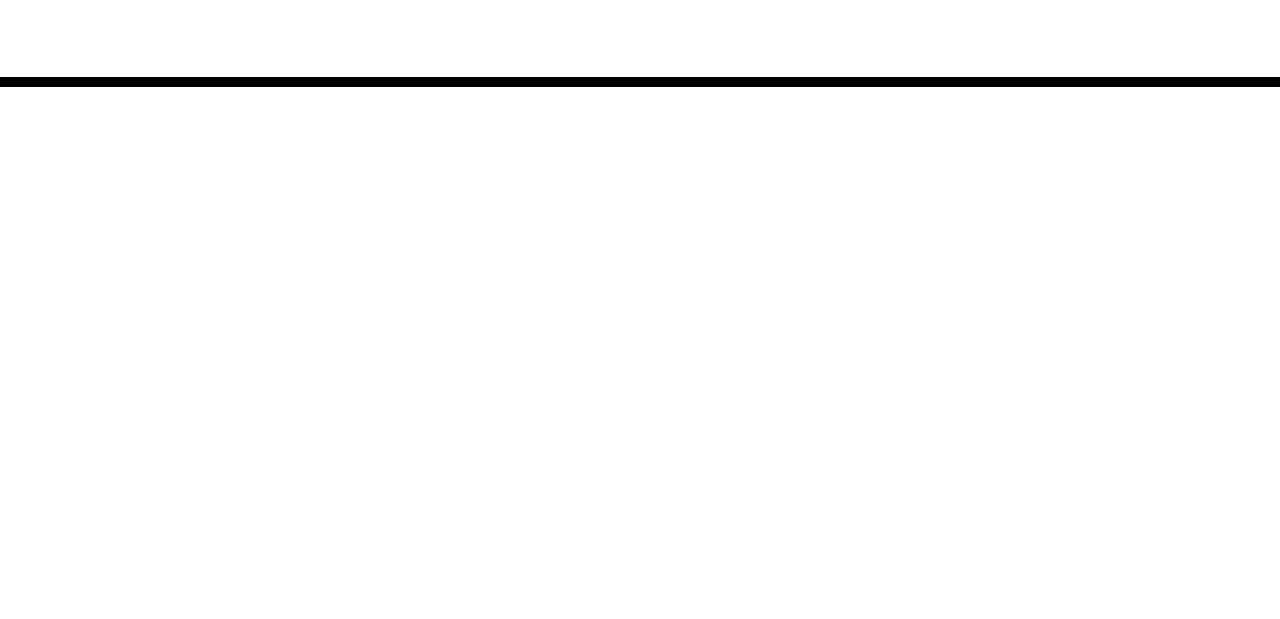
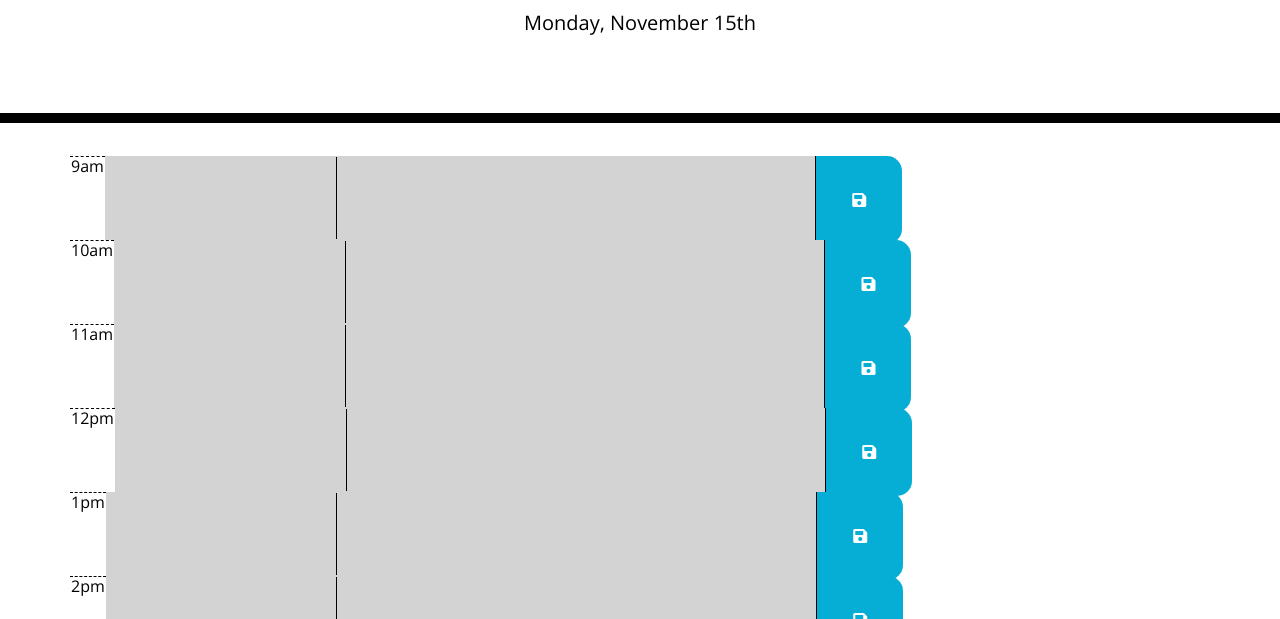
Before and after one commit to Namagaii/NR-Day-Planner, a plain HTML site: page index.html in a window 1280 px wide. Shown: the part 181-800 px from the top of the page. Drawn offline with nearby package versions, Linux system fonts and the light colour scheme; files that its build step writes are made by us from their sources.

Commit message:
Implemented and tested all features for the website.

```diff
--- a/assets/css/style.css
+++ b/assets/css/style.css
@@ -2,6 +2,8 @@ body {
   font-family: 'Open Sans', sans-serif;
   font-size: 16px;
   line-height: 1;
+  width: 100%;
+  height: 100%;
 }
 
 textarea {
@@ -10,7 +12,7 @@ textarea {
   resize: none;
   color: #000000;
   border-left: 1px solid black;
-  padding: 10px;
+  padding: 25px;
 }
 
 .jumbotron {
@@ -23,17 +25,21 @@ textarea {
 
 .description {
   white-space: pre-wrap;
+  width: 80%;
 }
 
 .time-block {
   text-align: center;
   border-radius: 15px;
+  width: 100%;
 }
 
 .row {
   white-space: pre-wrap;
   height: 80px;
+  width: 80%;
   border-top: 1px solid white;
+  margin-bottom: 4px;
 }
 
 .hour {
--- a/assets/javascript/script.js
+++ b/assets/javascript/script.js
@@ -0,0 +1,103 @@
+var time = moment();
+//Show date
+$("#currentDay").text(time.format('dddd, MMMM Do'));
+//element constants
+const timeBlockEl = $(".time-block");
+// variables
+var hour = moment().hours();
+var timeBlocks = [];
+let chronoDictionary = ["past", "present", "future"];
+//Create the timeblock elements
+for (let i = 9, count = 0; i <= 17; i++, count++){
+    let timeBlock = CreateTimeBlock(count, GetChronoOrder(time.diff(GetOffsetMoment(i), 'hours')));
+    timeBlock.hourCol.text(ConvertTime(i));
+    timeBlocks.push(timeBlock);
+    timeBlockEl.append(timeBlock.row);
+}
+
+// Read local storage for saved text and write it
+timeBlocks.forEach(element => {
+    if (localStorage.getItem("TimeBlockData"+element.index)){
+        element.textArea.text(JSON.parse(localStorage.getItem("TimeBlockData"+element.index)));
+    }
+});
+
+timeBlockEl.on("click", SaveTextData);
+
+function SaveTextData(event){
+    if(event.target.tagName === "I"){
+        let index = event.target.id;
+        let text = timeBlocks[index].textArea[0].value;
+        if (!localStorage.getItem("TimeBlockData"+index) && text === "") {return;}
+        localStorage.setItem("TimeBlockData"+index, JSON.stringify(text));
+        ClearEmptyStorage();
+    }
+}
+
+function CreateTimeBlock(p_index, p_chronoRelation){
+    let _row = $("<tr>");
+    _row.attr("class", "row");
+    // Hour Col
+    let _hourCol = $("<td>");
+    _hourCol.attr("class", "hour");
+    // Text Input col
+    let _textCol = $("<td>");
+    _textCol.attr("class", "description " + chronoDictionary[p_chronoRelation]);
+    let _textArea = $("<textarea>");
+    _textCol.append(_textArea);
+    // Save Col
+    let _saveBtnCol = $("<td>");
+    _saveBtnCol.attr("class", "saveBtn");
+    let _saveIcon = $("<i>");
+    _saveIcon.attr("class", "fa fa-save");
+    _saveIcon.attr("style", "padding: 35px");
+    _saveIcon.attr("id", p_index+"")
+    _saveBtnCol.append(_saveIcon);
+    // Append Cols
+    _row.append(_hourCol);
+    _row.append(_textCol);
+    _row.append(_saveBtnCol);
+    let timeBlock = {
+        row: _row,
+        hourCol: _hourCol,
+        textCol: _textCol,
+        textArea: _textArea,
+        saveBtnCol: _saveBtnCol,
+        saveIcon: _saveIcon,
+        index: p_index
+    };
+    return timeBlock;
+}
+
+function ConvertTime(p_hour){
+    let convertedTime;
+    if (p_hour < 12) { convertedTime = p_hour + "am"; }
+    else if (p_hour == 0 || p_hour == 24) { convertedTime = 12 + "am"; }
+    else if (p_hour == 12) { convertedTime = p_hour + "pm"; }
+    else { convertedTime = (p_hour-12) + "pm";} //anytime over 12
+    return convertedTime;
+}
+
+//Returns 0 - past
+// 1 - present
+// 2 - future
+function GetChronoOrder(p_timeDiff){
+    if (p_timeDiff < 0) { return 0; }
+    else if (p_timeDiff === 0) { return 1; }
+    else if (p_timeDiff > 0) { return 2; }
+}
+
+function GetOffsetMoment(p_offsetHours){
+    let _currrentTime = moment();
+    if (time.hours() == p_offsetHours){return _currrentTime;}
+    else if (_currrentTime.hours() < p_offsetHours){return _currrentTime.add(p_offsetHours, 'hours')}
+    else {return _currrentTime.subtract(p_offsetHours, 'hours')}
+}
+
+function ClearEmptyStorage(){
+    timeBlocks.forEach(element => {
+        if (localStorage.getItem("TimeBlockData"+element.index) && JSON.parse(localStorage.getItem("TimeBlockData"+element.index)) === ""){
+            localStorage.removeItem("TimeBlockData"+element.index);
+        }
+    });
+}
--- a/index.html
+++ b/index.html
@@ -18,7 +18,7 @@
       href="https://fonts.googleapis.com/css?family=Open+Sans&display=swap"
       rel="stylesheet"
     />
-    <link rel="stylesheet" href="style.css" />
+    <link rel="stylesheet" href="assets/css/style.css" />
     <title>Work Day Scheduler</title>
   </head>
 
@@ -28,11 +28,13 @@
       <p class="lead">A simple calendar app for scheduling your work day</p>
       <p id="currentDay" class="lead"></p>
     </header>
-    <div class="container">
+    <div id="Timeblock Container" class="container">
       <!-- Timeblocks go here -->
+      <table class="time-block"></table>
     </div>
 
     <script src="https://cdnjs.cloudflare.com/ajax/libs/jquery/3.2.1/jquery.min.js"></script>
     <script src="https://cdnjs.cloudflare.com/ajax/libs/moment.js/2.24.0/moment.min.js"></script>
+    <script src="assets/javascript/script.js"></script>
   </body>
 </html>
```
